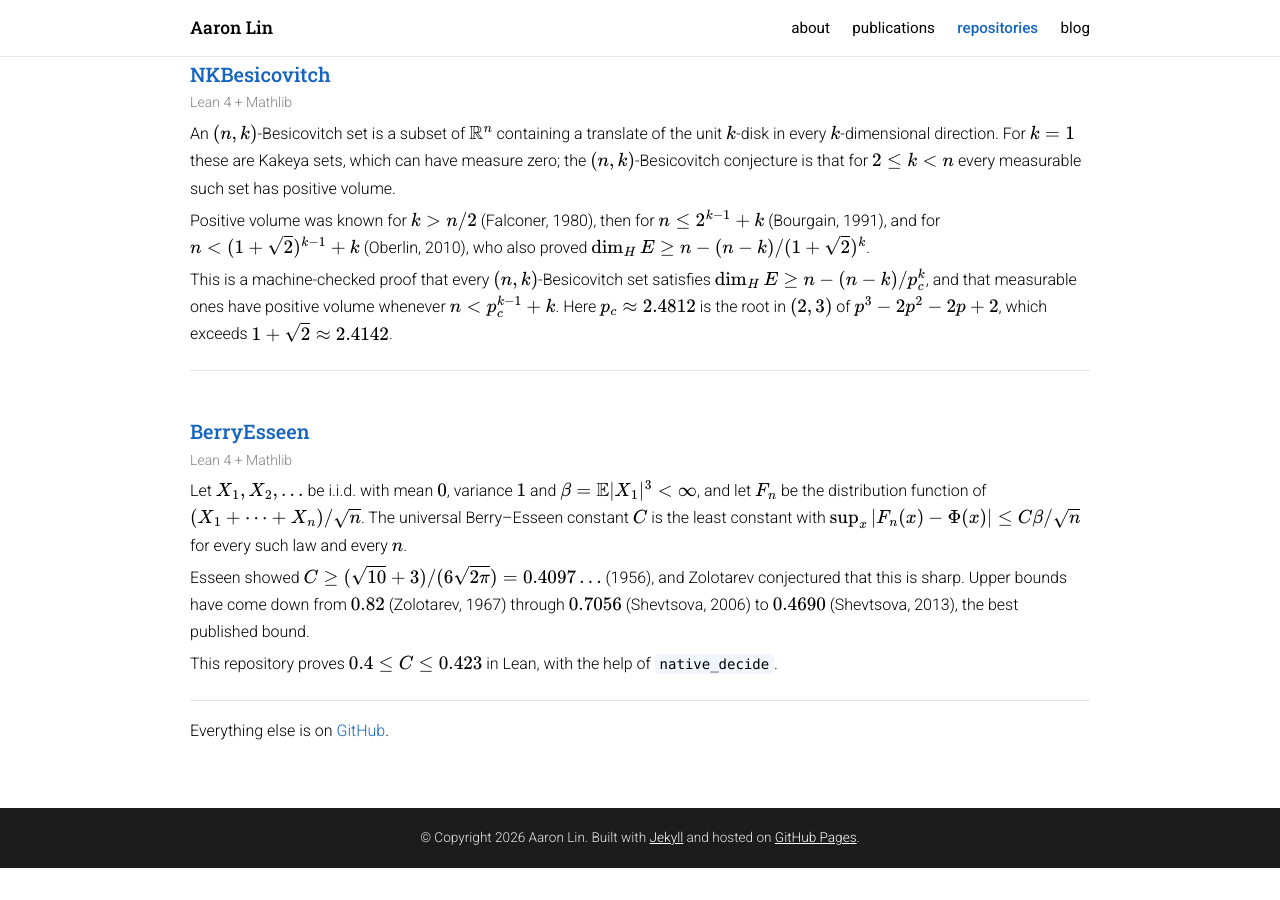
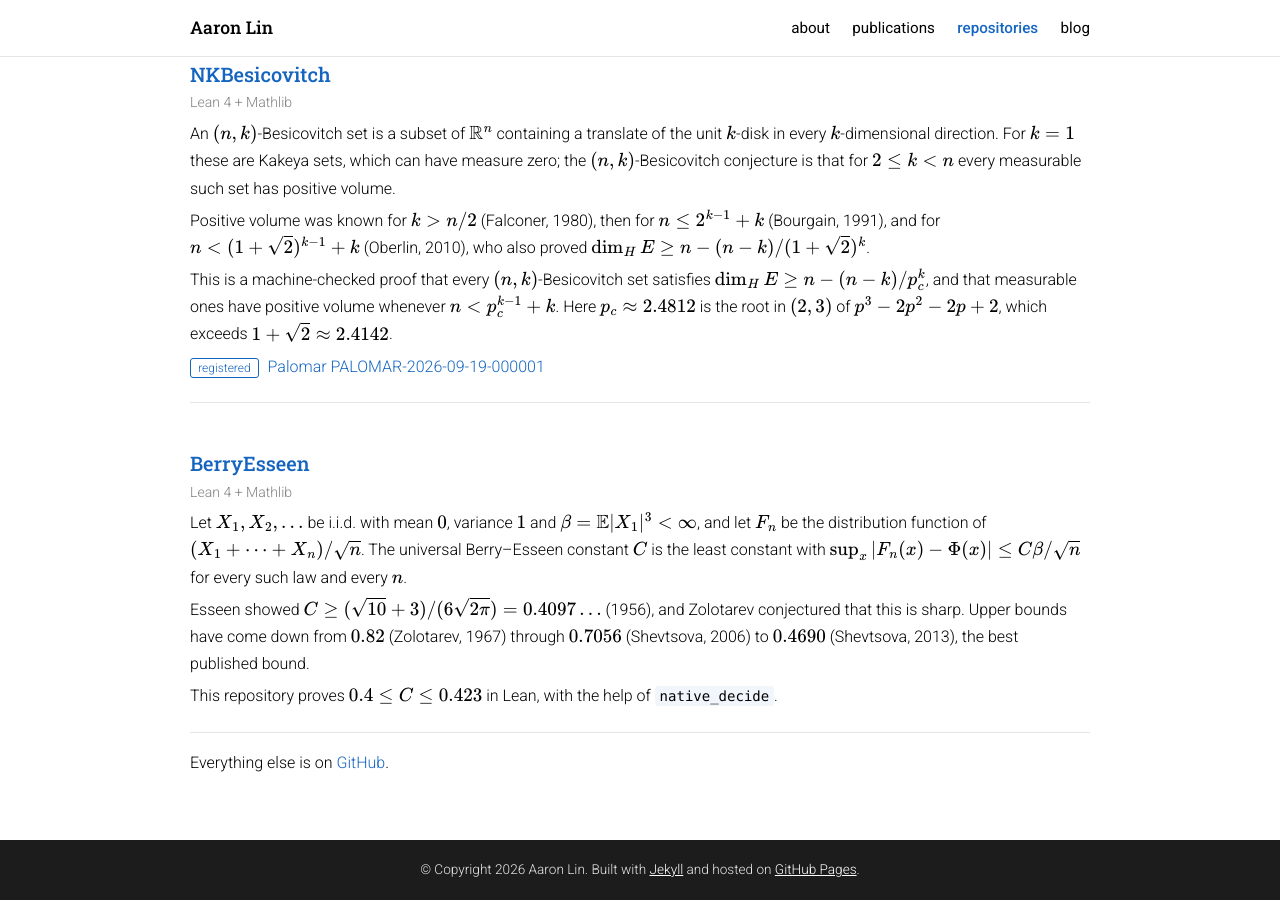
Before and after one commit to CoolRmal/coolrmal.github.io, a Jekyll site: the page built from repositories.md, in a window 1280 px wide and 900 px high, scrolled down 560 px. Built offline with Jekyll 4.4.1, drawn with Linux system fonts in a browser that asks for light colours; formulas are drawn with MathJax 3; before the commit the page ends 1428 px from its top, so only the background shows below that.

Commit message:
Mark NKBesicovitch as registered on Palomar
Co-Authored-By: Claude Opus 5 <noreply@anthropic.com>

```diff
--- a/repositories.md
+++ b/repositories.md
@@ -57,6 +57,10 @@ nav: repositories
     $n<p_c^{k-1}+k$. Here $p_c\approx 2.4812$ is the root in $(2,3)$ of $p^3-2p^2-2p+2$,
     which exceeds $1+\sqrt2\approx 2.4142$.
   </p>
+  <p>
+    <span class="badge">registered</span>
+    <a href="https://palomar-registry.org/entry?id=PALOMAR-2026-09-19-000001&amp;version=1" target="_blank" rel="noopener noreferrer">Palomar PALOMAR-2026-09-19-000001</a>
+  </p>
 </div>
 
 <div class="entry">
```
